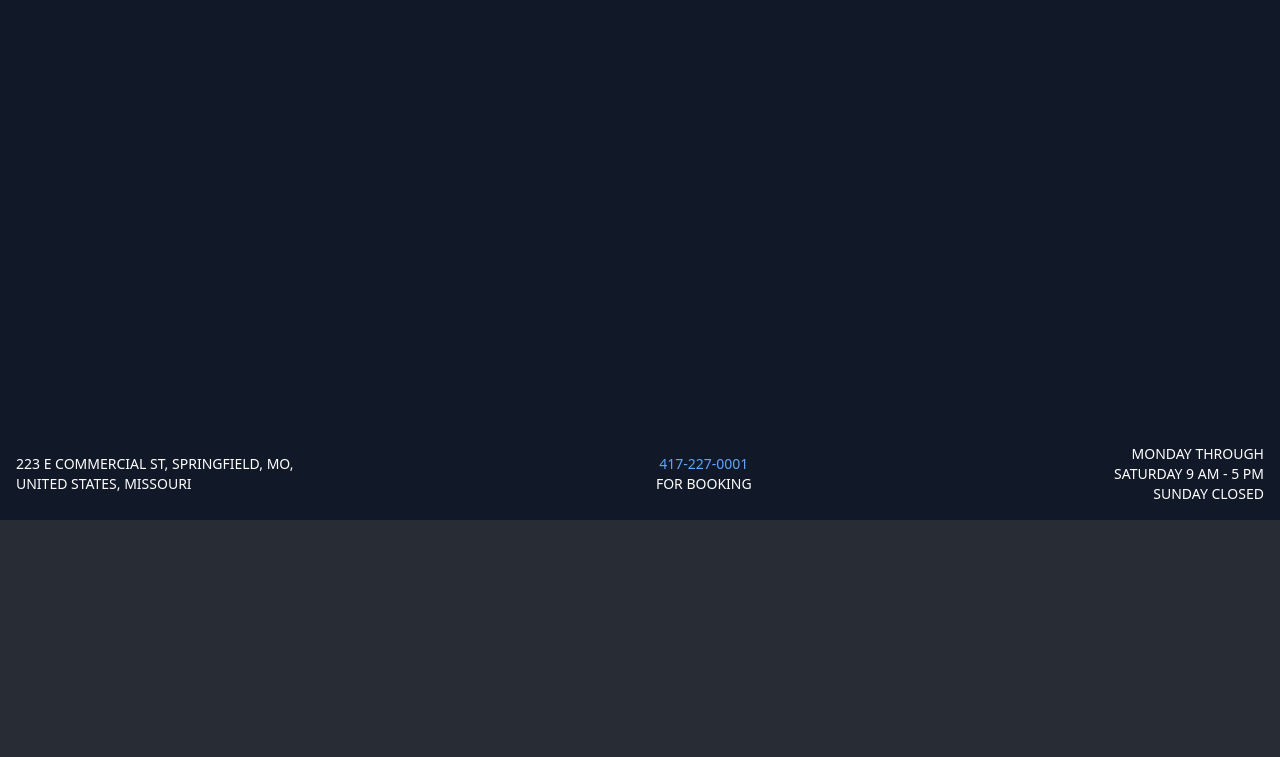
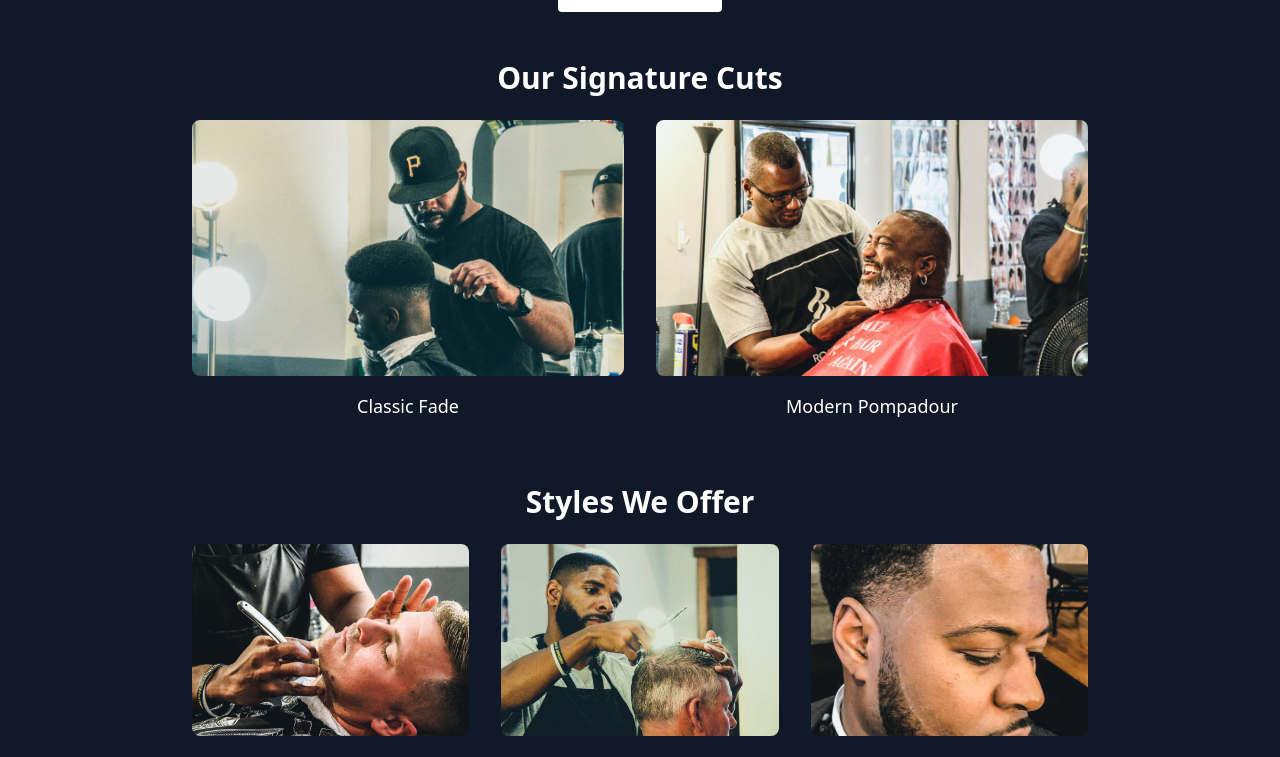
Before and after one commit to 1-TB/BluStylesBarber, a React (Create React App) app in the folder client/: page / in a window 1280 px wide. Shown: the part 280-1037 px from the top of the page. Built offline with nearby package versions, Linux system fonts and the light colour scheme; no server answers.

Commit message:
Add pictures to landing page

```diff
--- a/client/src/Pages/LandingPage.tsx
+++ b/client/src/Pages/LandingPage.tsx
@@ -1,5 +1,13 @@
 import React, { useState } from 'react';
 import { Facebook, Menu, X, Search } from 'lucide-react';
+
+// Import images
+import logo from '../assets/images/blustyles_logo.jpg';
+import cut01 from '../assets/images/bluestlyes_cut_01.jpg';
+import cut02 from '../assets/images/blustyles_cut_02.jpg';
+import cutType01 from '../assets/images/blustyles_cuttype_01.jpg';
+import cutType02 from '../assets/images/blustyles_cuttype_02.jpg';
+import cutType03 from '../assets/images/blustyles_cuttype_03.jpg';
 
 const LandingPage = () => {
   const [isMenuOpen, setIsMenuOpen] = useState(false);
@@ -7,13 +15,13 @@ const LandingPage = () => {
   const toggleMenu = () => setIsMenuOpen(!isMenuOpen);
 
   return (
-    <div className="relative h-screen bg-gray-900 text-white overflow-hidden">
+    <div className="relative min-h-screen bg-gray-900 text-white overflow-x-hidden">
       {/* Main content */}
-      <div className="h-full">
+      <div className="min-h-screen">
         {/* Header */}
         <header className="p-4 flex justify-between items-center">
-          <div className="w-12 h-12 bg-black flex items-center justify-center">
-            <span className="text-xs">Blu Styles</span>
+          <div className="w-16 h-16 bg-black flex items-center justify-center overflow-hidden rounded-full">
+            <img src={logo} alt="Blu Styles Logo" className="w-full h-full object-cover" />
           </div>
           <div className="flex space-x-4">
             <button className="p-2">
@@ -26,25 +34,58 @@ const LandingPage = () => {
         </header>
 
         {/* Main content */}
-        <main className="flex-1 flex flex-col justify-center items-center text-center p-8">
+        <main className="flex flex-col items-center text-center p-8">
           <h1 className="text-5xl font-bold mb-4">Blu Styles Barbershop</h1>
           <p className="text-xl mb-8">"WE WANT YOU TO LEAVE BETTER THAN YOU CAME!"</p>
-          <button className="bg-white text-black px-6 py-2 rounded">CALL US TODAY</button>
+          <button className="bg-white text-black px-6 py-2 rounded mb-12">CALL US TODAY</button>
+
+          {/* Featured cuts */}
+          <div className="w-full max-w-4xl">
+            <h2 className="text-3xl font-semibold mb-6">Our Signature Cuts</h2>
+            <div className="grid grid-cols-1 md:grid-cols-2 gap-8">
+              <div>
+                <img src={cut01} alt="Signature Cut 1" className="w-full h-64 object-cover rounded-lg mb-4" />
+                <p className="text-lg">Classic Fade</p>
+              </div>
+              <div>
+                <img src={cut02} alt="Signature Cut 2" className="w-full h-64 object-cover rounded-lg mb-4" />
+                <p className="text-lg">Modern Pompadour</p>
+              </div>
+            </div>
+          </div>
+
+          {/* Cut types */}
+          <div className="w-full max-w-4xl mt-16">
+            <h2 className="text-3xl font-semibold mb-6">Styles We Offer</h2>
+            <div className="grid grid-cols-1 md:grid-cols-3 gap-8">
+              <div>
+                <img src={cutType01} alt="Cut Type 1" className="w-full h-48 object-cover rounded-lg mb-4" />
+                <p className="text-lg">Taper Fade</p>
+              </div>
+              <div>
+                <img src={cutType02} alt="Cut Type 2" className="w-full h-48 object-cover rounded-lg mb-4" />
+                <p className="text-lg">Textured Crop</p>
+              </div>
+              <div>
+                <img src={cutType03} alt="Cut Type 3" className="w-full h-48 object-cover rounded-lg mb-4" />
+                <p className="text-lg">Slick Back</p>
+              </div>
+            </div>
+          </div>
         </main>
 
         {/* Footer */}
-        <footer className="absolute bottom-0 left-0 right-0 p-4 flex justify-between items-center text-sm">
-          <div>
+        <footer className="p-4 mt-16 flex flex-col md:flex-row justify-between items-center text-sm bg-black">
+          <div className="mb-4 md:mb-0">
             <p>223 E COMMERCIAL ST, SPRINGFIELD, MO,</p>
             <p>UNITED STATES, MISSOURI</p>
           </div>
-          <div className="text-center">
+          <div className="text-center mb-4 md:mb-0">
             <p className="text-blue-400">417-227-0001</p>
             <p>FOR BOOKING</p>
           </div>
-          <div className="text-right">
-            <p>MONDAY THROUGH</p>
-            <p>SATURDAY 9 AM - 5 PM</p>
+          <div className="text-center md:text-right">
+            <p>MONDAY THROUGH SATURDAY 9 AM - 5 PM</p>
             <p>SUNDAY CLOSED</p>
           </div>
         </footer>
```
Also changed, not shown: 1 other file (tests, documents, lock files or other folders).
